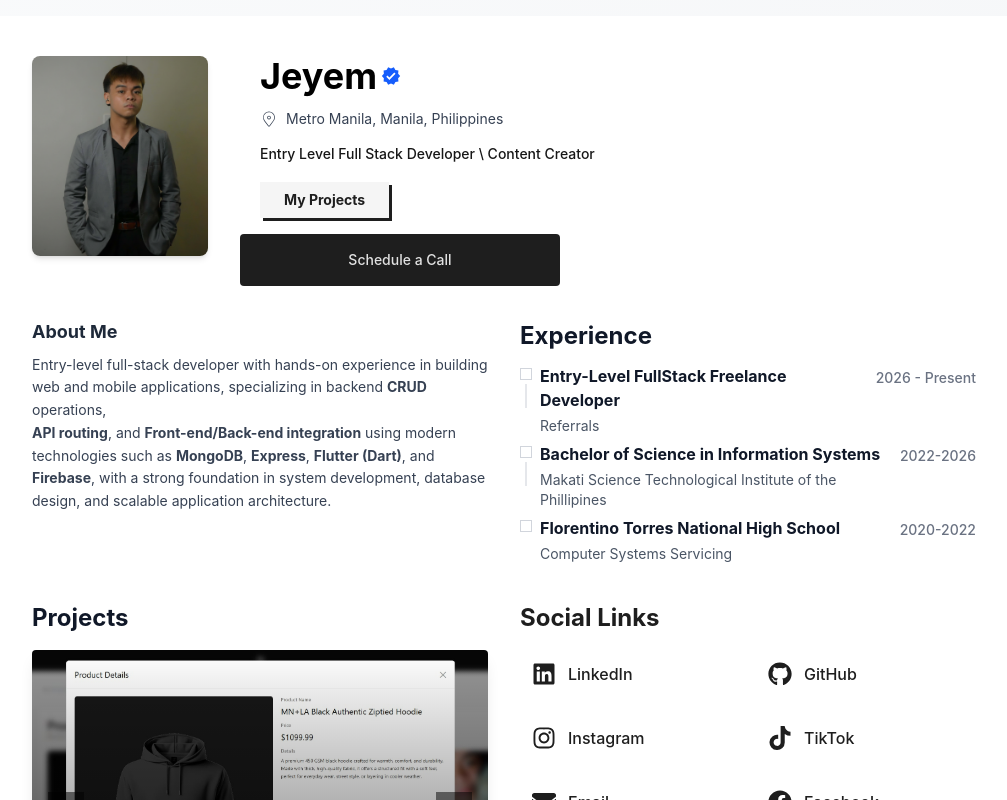
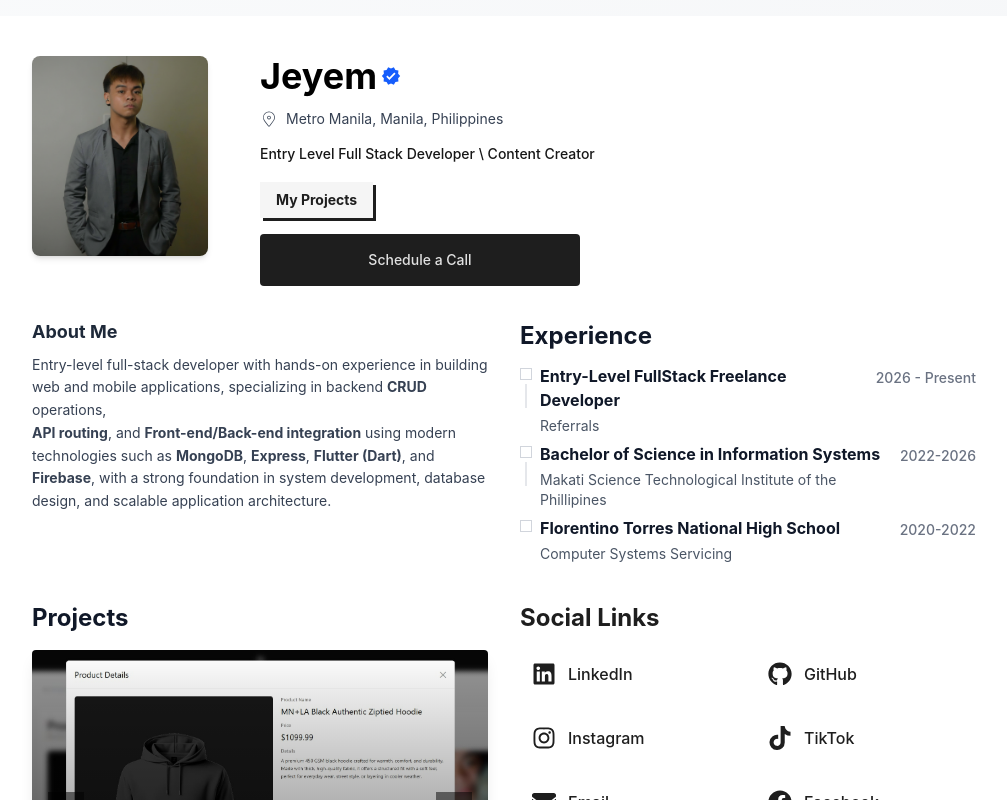
Before and after one commit to jeyemcats-hash/jeyem-portfolio, a React (Vite) app in the folder my-portfolio/: page / in a window 1280 px wide. Shown: the top 800 px of the page, without its empty margins (136-1143 px from the left). Built offline with nearby package versions, Linux system fonts and the light colour scheme.

Commit message:
Fix button alignment - match padding between My Projects and Schedule a Call buttons

```diff
--- a/my-portfolio/src/Buttons/Buttons.jsx
+++ b/my-portfolio/src/Buttons/Buttons.jsx
@@ -3,7 +3,7 @@ const NeuButton = ({ onClick = () => {} }) => {
     <div className="bg-white min-h-[20px]">
       <button
         onClick={onClick}
-        className="px-3 sm:px-6 py-2 text-sm font-bold bg-neutral-100 text-[#1e1e1e] w-fit transition-all shadow-[3px_3px_0px_#1e1e1e] hover:shadow-none hover:translate-x-[3px] hover:translate-y-[3px]"
+        className="px-3 sm:px-4 py-2 text-sm font-bold bg-neutral-100 text-[#1e1e1e] w-fit transition-all shadow-[3px_3px_0px_#1e1e1e] hover:shadow-none hover:translate-x-[3px] hover:translate-y-[3px]"
       >
         My Projects
       </button>
--- a/my-portfolio/src/Buttons/CTAbuttons.jsx
+++ b/my-portfolio/src/Buttons/CTAbuttons.jsx
@@ -99,7 +99,7 @@ const SpotlightButton = ({
       whileTap={{ scale: 0.985 }}
       ref={btnRef}
       onClick={onClick}
-      className={`relative w-full sm:w-80 overflow-hidden rounded-sm ${bgColor} px-3 sm:px-4 md:px-4 py-4 text-xs sm:text-sm font-medium text-white`}
+      className={`relative w-full sm:w-80 sm:ml-5 overflow-hidden rounded-sm ${bgColor} px-3 sm:px-4 md:px-4 py-4 text-xs sm:text-sm font-medium text-white`}
     >
       <span className="pointer-events-none relative z-10 mix-blend-difference">
         {text}
```
